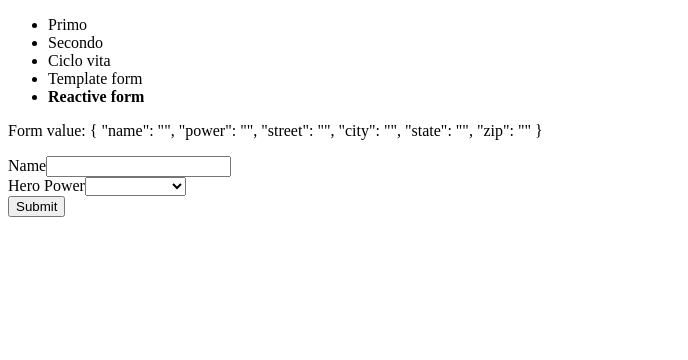
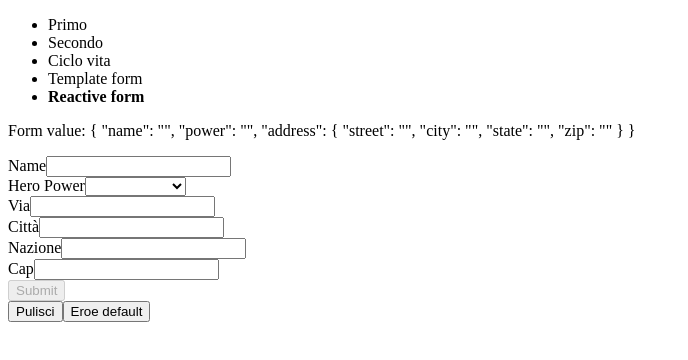
Before and after one commit to Facco99/DemoBergamo, an Angular app: page /reactive-form in a window 1280 px wide. Shown: the top 360 px of the page, without its empty margins (0-688 px from the left). Built offline with nearby package versions, Linux system fonts and the light colour scheme.

Commit message:
uso reactive form

```diff
--- a/src/app/reactive-form/reactive-form.component.html
+++ b/src/app/reactive-form/reactive-form.component.html
@@ -1,23 +1,45 @@
-<form [formGroup]="heroForm">
+<form [formGroup]="heroForm" (ngSubmit)="addHero()">
     <p>Form value: {{ heroForm.value | json }}</p>
 
     <div>
+        <label for="name">Name</label>
+        <input type="text" id="name" formControlName="name">
+        <p *ngIf="nameControl.status === 'INVALID' && nameControl.dirty">Campo nome obbligatorio!</p>
 
-        <label for="name">Name</label>
-
-        <input type="text" id="name" formControlName="name">
     </div>
 
     <div>
+        <label for="power">Hero Power</label>
+        <select id="power" formControlName="power">
+            <option *ngFor="let pow of powers" [value]="pow">{{pow}}</option>
+      </select>
+        <p *ngIf="powerControl.status === 'INVALID' && powerControl.dirty">Campo nome obbligatorio!</p>
 
-        <label for="power">Hero Power</label>
+    </div>
+    <div formGroupName="address">
+        <div>
+            <label for="street">Via</label>
+            <input type="text" id="street" formControlName="street">
+        </div>
 
-        <select id="power" formControlName="name">
-            <option *ngFor="let pow of powers" [value]="pow">{{pow}}</option>
+        <div>
+            <label for="city">Città</label>
+            <input type="text" id="city" formControlName="city">
+        </div>
 
-      </select>
+        <div>
+            <label for="state">Nazione</label>
+            <input type="text" id="state" formControlName="state">
+        </div>
+
+        <div>
+            <label for="zip">Cap</label>
+            <input type="text" id="zip" formControlName="zip">
+        </div>
     </div>
 
-    <button type="submit">Submit</button>
-
+    <button type="submit" [disabled]="heroForm.status === 'INVALID'">Submit</button>
 </form>
+<button (click)="clearHero()">Pulisci</button>
+<button (click)="setDefault()">Eroe default</button>
+<p *ngFor="let hero of heroList">{{hero.name}} - {{hero.power}}</p>
--- a/src/app/reactive-form/reactive-form.component.scss
+++ b/src/app/reactive-form/reactive-form.component.scss
@@ -0,0 +1,3 @@
+.ng-invalid.ng-dirty:not(form) {
+    border: 1px solid red;
+}
--- a/src/app/reactive-form/reactive-form.component.ts
+++ b/src/app/reactive-form/reactive-form.component.ts
@@ -8,22 +8,57 @@
 })
 export class ReactiveFormComponent implements OnInit {
 
+  get nameControl(): FormControl{
+    return this.heroForm.get('name') as FormControl;
+  }
+
+  get powerControl(): FormControl{
+    return this.heroForm.get('power') as FormControl;
+  }
   powers:string[] = ['superforza','supervelocita','volare'];
+
+  heroList:{name:string, power:string}[]=[];
 
   heroForm:FormGroup
 
   constructor(private fb:FormBuilder) {
-    this.heroForm=fb.group({
+    this.heroForm=this.fb.group({
       name: ['',Validators.compose([Validators.required, Validators.minLength(3)])],
       power: ['',Validators.required],
-      street: '',
-      city: '',
-      state: '',
-      zip: ''
+      address : this.fb.group({
+        street: '',
+        city: '',
+        state: '',
+        zip: ['', Validators.compose([Validators.minLength(5),Validators.maxLength(5)])]
+      })
     });
   }
 
   ngOnInit(): void {
   }
 
+  setDefault(){
+    // this.heroForm.setValue({
+    //   name:'Goku'
+    // });
+    this.heroForm.patchValue({
+      name:'Goku'
+    });
+  }
+
+  clearHero(){
+    this.heroForm.reset({
+      name:'Gohan'
+    });
+  }
+
+  addHero(){
+    this.heroList.push({
+      name: this.nameControl.value,
+      power: this.powerControl.value,
+    });
+    this.clearHero();
+
+  }
+
 }
```
